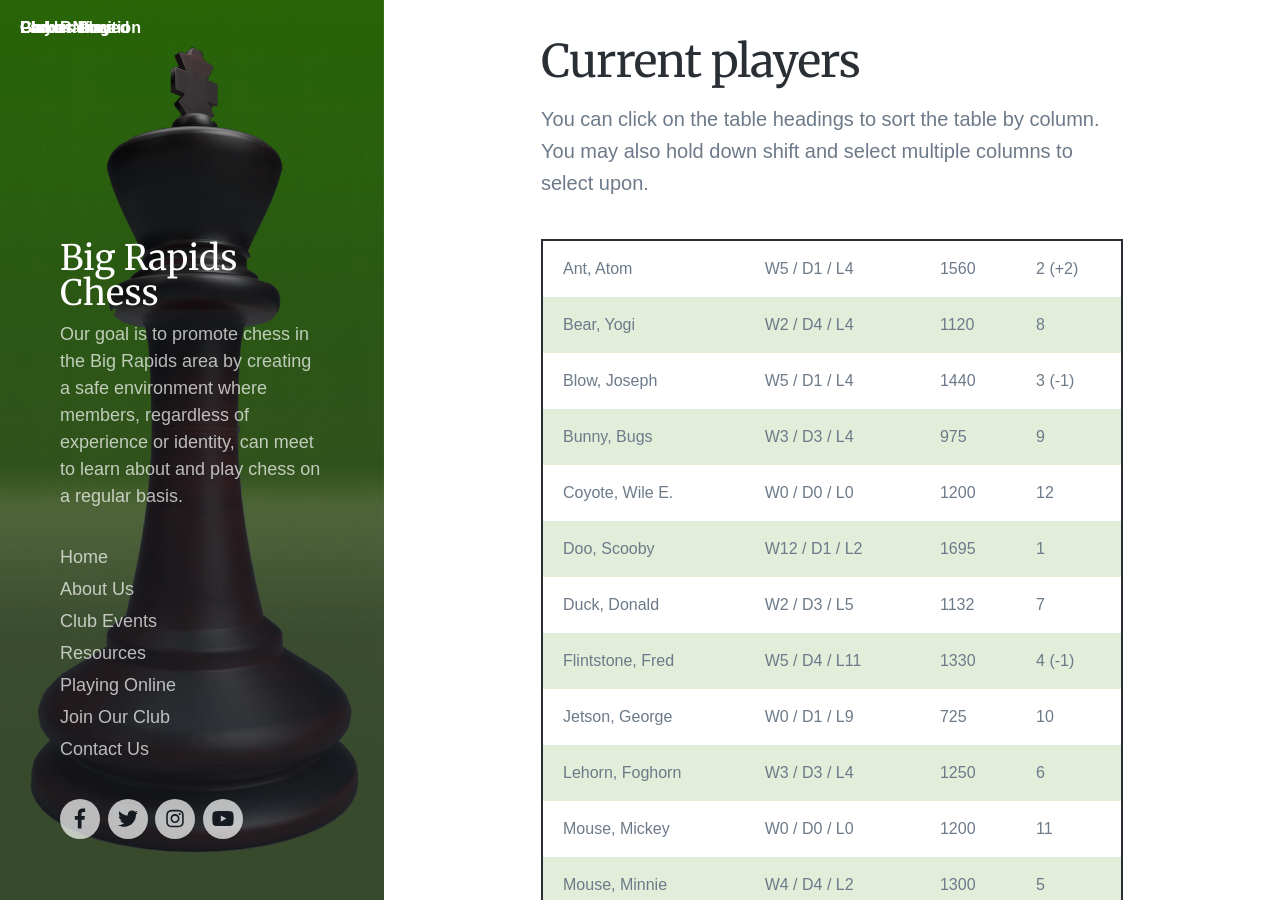
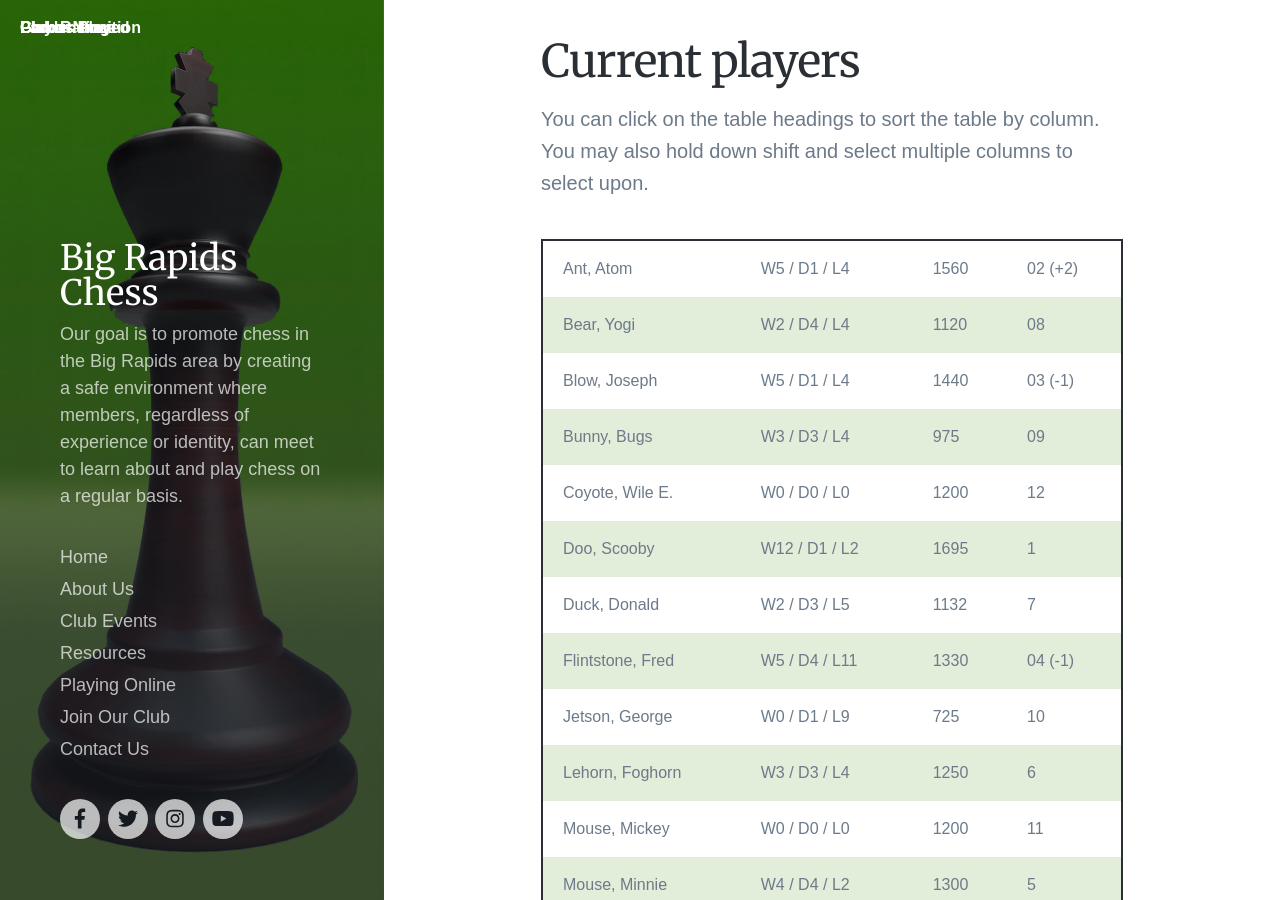
Before and after one commit to bigrapidschess/bigrapidschess.github.io, a Jekyll site: the page built from _pages/membership.md, in a window 1280 px wide and 900 px high, scrolled down 214 px. Built offline with Jekyll 4.4.1, drawn with Linux system fonts in a browser that asks for light colours; nearby versions of some CDN libraries; some web fonts are replaced.

Commit message:
add preceding zeros

```diff
--- a/_data/members.yml
+++ b/_data/members.yml
@@ -8,7 +8,7 @@
   D:  1
   L:  4
   rating: 1560
-  ladder: 2 (+2)
+  ladder: 02 (+2)
 
 - name:   Bear, Yogi
   email:  test@gmail.com
@@ -20,7 +20,7 @@
   D:  4
   L:  4
   rating: 1120
-  ladder: 8
+  ladder: 08
 
 - name:   Blow, Joseph
   email:  test@gmail.com
@@ -32,7 +32,7 @@
   D:  1
   L:  4
   rating: 1440
-  ladder: 3 (-1)
+  ladder: 03 (-1)
 
 - name:   Bunny, Bugs
   email:  test@gmail.com
@@ -44,7 +44,7 @@
   D:  3
   L:  4
   rating: 975
-  ladder: 9
+  ladder: 09
 
 - name:   Coyote, Wile E.
   email:  test@gmail.com
@@ -68,7 +68,7 @@
   D:  1
   L:  2
   rating: 1695
-  ladder: 1
+  ladder: 01
 
 - name:   Duck, Donald
   email:  test@gmail.com
@@ -80,7 +80,7 @@
   D:  3
   L:  5
   rating: 1132
-  ladder: 7
+  ladder: 07
 
 - name:   Flintstone, Fred
   email:  test@gmail.com
@@ -92,7 +92,7 @@
   D:  4
   L:  11
   rating: 1330
-  ladder: 4 (-1)
+  ladder: 04 (-1)
 
 - name:   Jetson, George
   email:  test@gmail.com
@@ -116,7 +116,7 @@
   D:  3
   L:  4
   rating: 1250
-  ladder: 6
+  ladder: 06
 
 - name:   Mouse, Mickey
   email:  test@gmail.com
@@ -141,4 +141,4 @@
   D:  4
   L:  2
   rating: 1300
-  ladder: 5
+  ladder: 05
--- a/_includes/interactive-table.html
+++ b/_includes/interactive-table.html
@@ -4,7 +4,7 @@
 			<th><span>Player Name</span></th>
 			<th><span>Games Played</span></th>
 			<th><span>Club Rating</span></th>
-			<th class="sorter-digit"><span>Ladder Position</span></th>
+			<th><span>Ladder Position</span></th>
 		</tr>
 	</thead>
 	<tbody>
```
